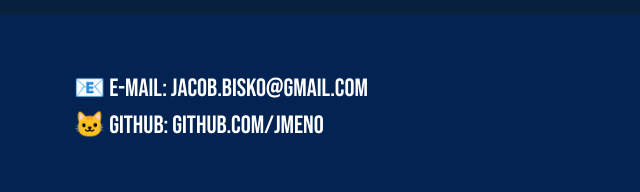
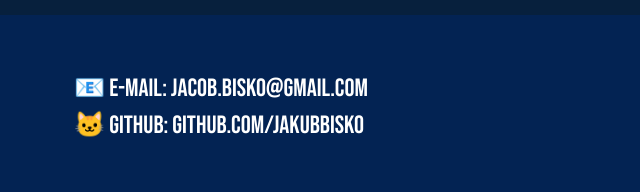
Before and after one commit to JakubBisko/Personal-website, a plain HTML site: page index.html in a window 1280 px wide. Shown: the part 3674-3866 px from the top of the page, 578-1218 px from the left. Drawn offline with nearby package versions, Linux system fonts and the light colour scheme.

Commit message:
Update index.html

```diff
--- a/index.html
+++ b/index.html
@@ -102,7 +102,7 @@
 <div class="footer-title col-md-3 offset-md-3">The fastest way to reach me -></div><br>
 <div class="footer-text col-md-3">
 📧 E-mail: jacob.bisko@gmail.com<br>
-🐱 GitHub: github.com/jmeno
+🐱 GitHub: github.com/JakubBisko
 </div>
 </div>
 </footer>
```
